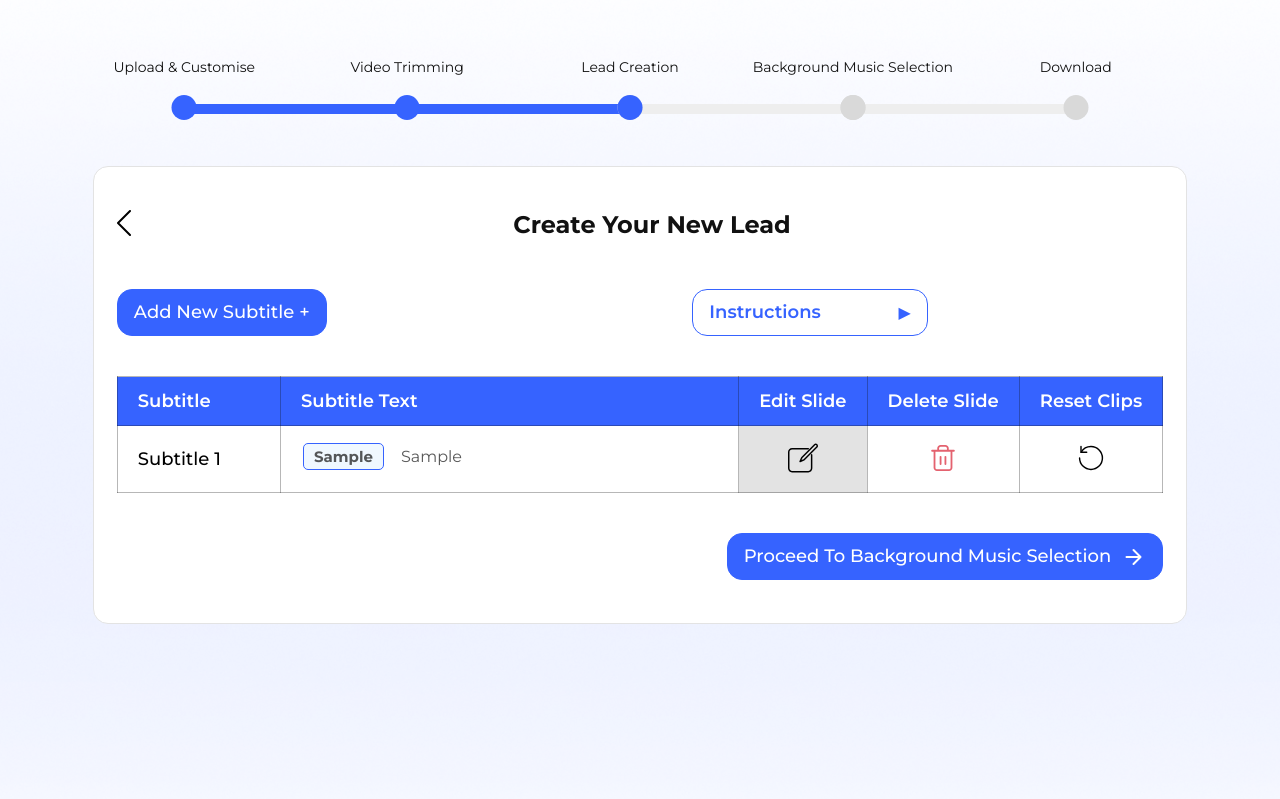
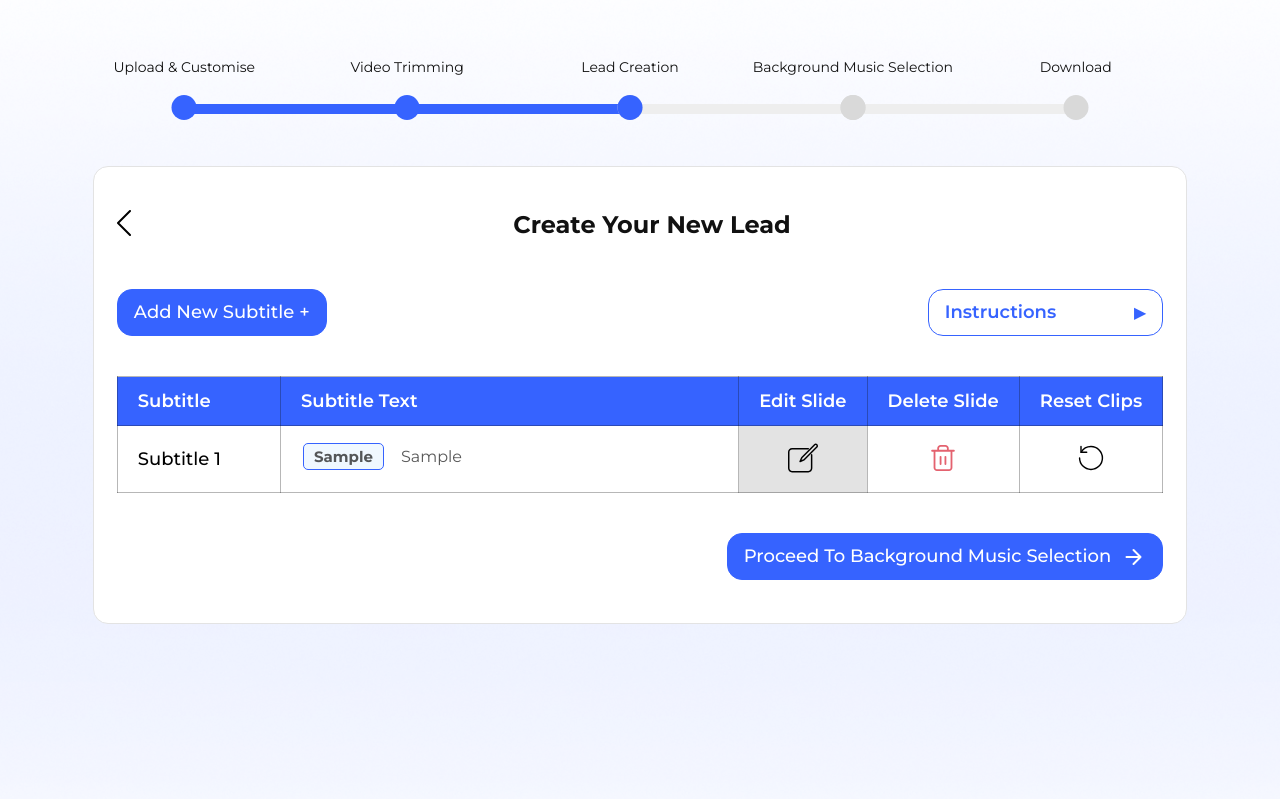
Before and after one commit to ubongpr7/lead_v2, a Django app: page /text/add-leads/1/ in a window 1280 px wide. Shown: the part 81-880 px from the top of the page. Run offline with Django 4.2, Linux system fonts and the light colour scheme; a user stored in the database is signed in; tables that the repository leaves empty hold one stand-in row (values such as "Sample post"); some libraries are stand-ins or nearby versions.

Commit message:
justify to the right

```diff
--- a/templates/lead-maker/add-leads.html
+++ b/templates/lead-maker/add-leads.html
@@ -87,7 +87,7 @@
           </a>
         </div>
         <div style="position: relative; width: 45%;  background-color: #fff; height: fit-content;">
-          <div class="btn proceed-btn"  id="toggleInstruction" onclick="showInstruction()" style="display: flex; align-items: center; justify-content: space-between; width: 50%; cursor: pointer; font-size: 1.8rem; font-weight: 600; background-color: transparent; border: 1px solid #3663ff;">
+          <div class="btn proceed-btn"  id="toggleInstruction" onclick="showInstruction()" style="justify-self: right; display: flex; align-items: center; justify-content: space-between; width: 50%; cursor: pointer; font-size: 1.8rem; font-weight: 600; background-color: transparent; border: 1px solid #3663ff;">
             <span style="color: #3663ff; font-size: 1.8rem; font-weight: 600;">Instructions</span>
             <span  style="color: #3663ff; transition: all 0.3ms ease;" id="arrow">
               ▶
```
